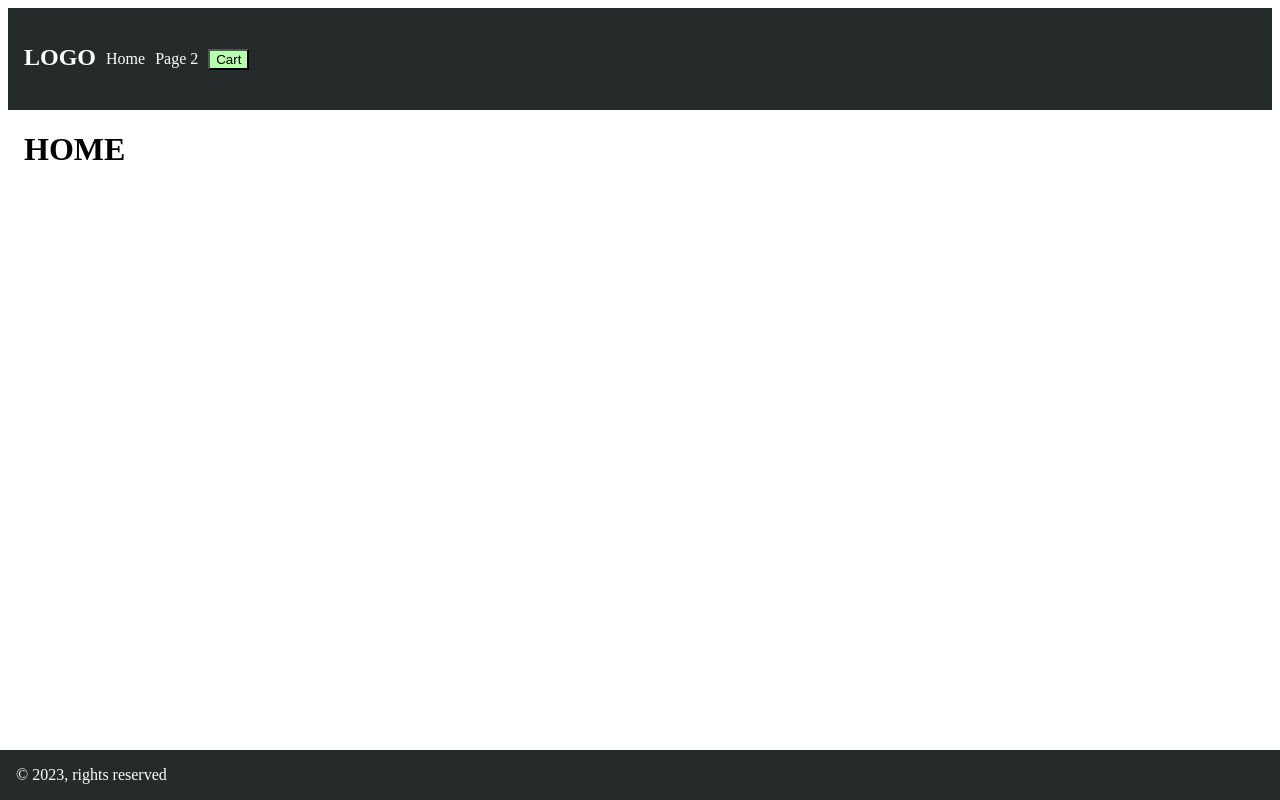
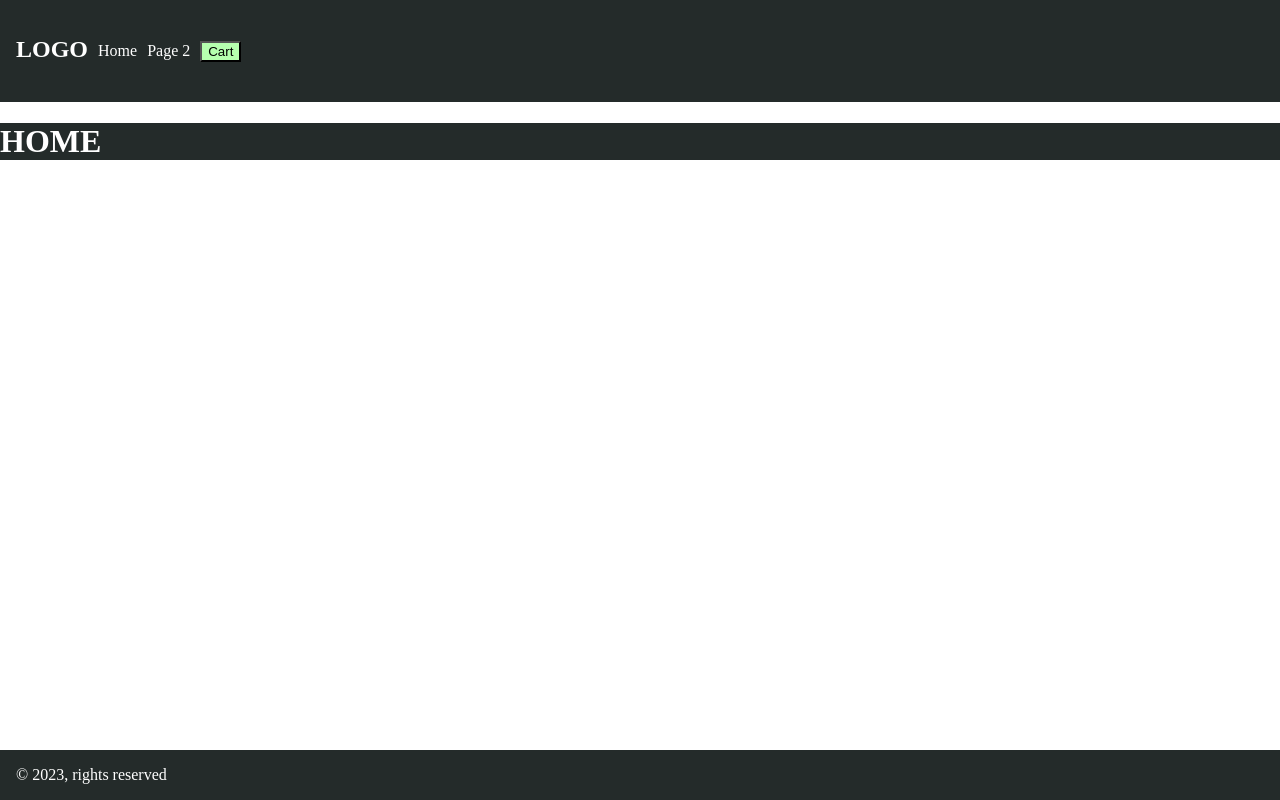
Before and after one commit to trine-marie-sandberg/js-frameworks-ca, a React (Vite) app in the folder ecom-store/: page / in a window 1280 px wide. Built offline with nearby package versions, Linux system fonts and the light colour scheme.

Commit message:
update styling

```diff
--- a/ecom-store/src/App.jsx
+++ b/ecom-store/src/App.jsx
@@ -1,7 +1,6 @@
 import { BrowserRouter, Routes, Route } from "react-router-dom";
 import Home from './pages/home';
 import Page2 from "./pages/page1";
-import Header from './components/header';
 import Layout from "./components/layout";
 
 export default function App() {
--- a/ecom-store/src/components/layout/index.jsx
+++ b/ecom-store/src/components/layout/index.jsx
@@ -1,14 +1,15 @@
 import React from "react";
 import Header from "../header";
 import Footer from "../footer";
+import { Main } from "./style";
 
 export default function Layout({children}) {
     return(
         <>
         <Header/>
-        <main>
+        <Main>
             {children}
-        </main>
+        </Main>
         <Footer/>
         </>
     )
--- /dev/null
+++ b/ecom-store/src/components/layout/style.jsx
@@ -0,0 +1,11 @@
+import { styled } from "styled-components";
+
+export const Main = styled.main`
+all: unset;
+display: block;
+  background-color: var(--color-primary);
+  color: var(--color-font);
+  height: 100%;
+  margin: 0;
+  padding: 0;
+`;
--- a/ecom-store/src/styles/global.jsx
+++ b/ecom-store/src/styles/global.jsx
@@ -3,6 +3,8 @@ import { createGlobalStyle } from "styled-components";
 const GlobalStyle = createGlobalStyle`
   html {
     height: 100%;
+    display: block;
+
     --color-primary: rgb(36, 43, 42);
     --color-secondary: rgb(182, 255, 175);
     --color-tertiary: blue;
@@ -16,8 +18,10 @@ const GlobalStyle = createGlobalStyle`
     --sizes-lg: 2rem;
     --sizes-xl: 3rem;
   }
-  main {
-    margin: 1rem;
+  body {
+    all: unset;
+    display: block;
+    height: 100%;
   }
 `;
 
```
